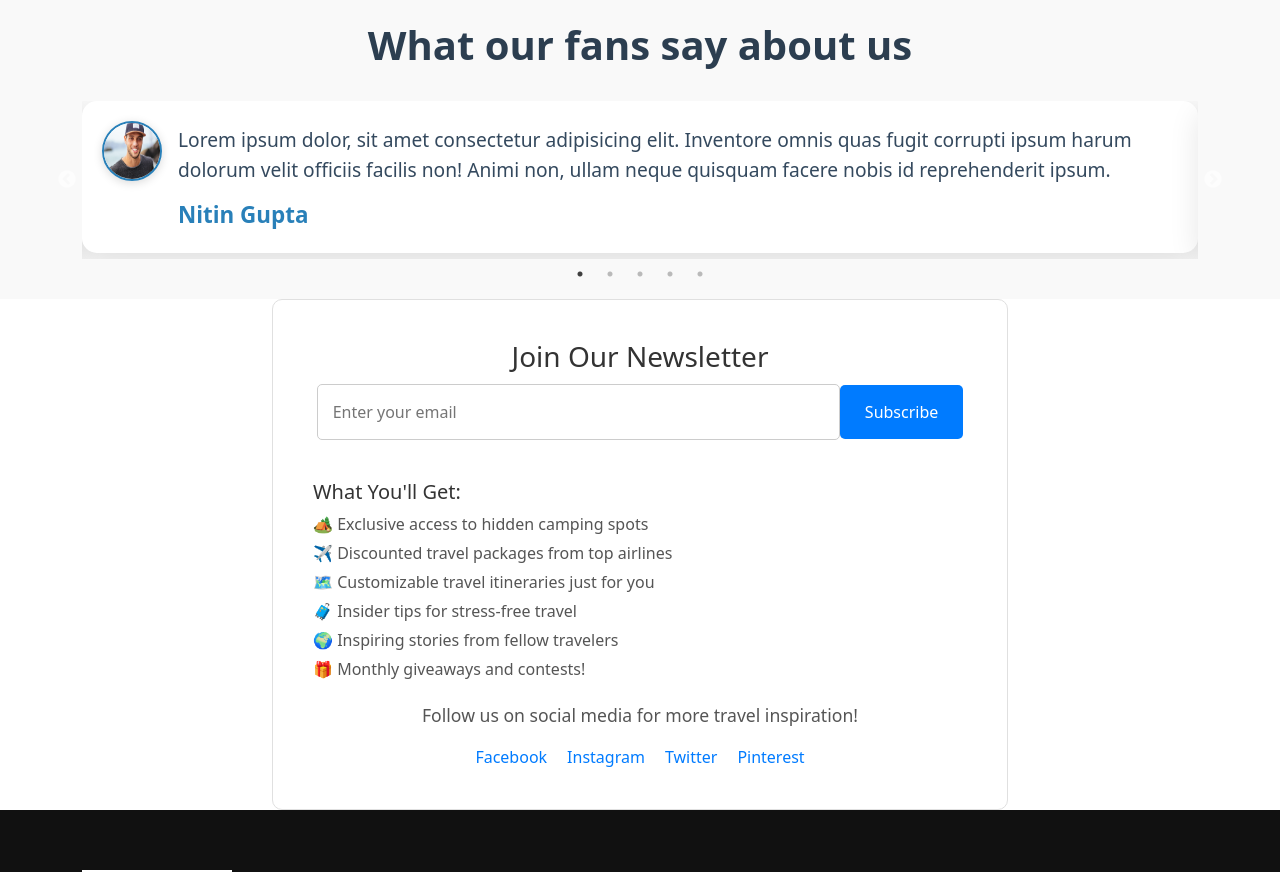
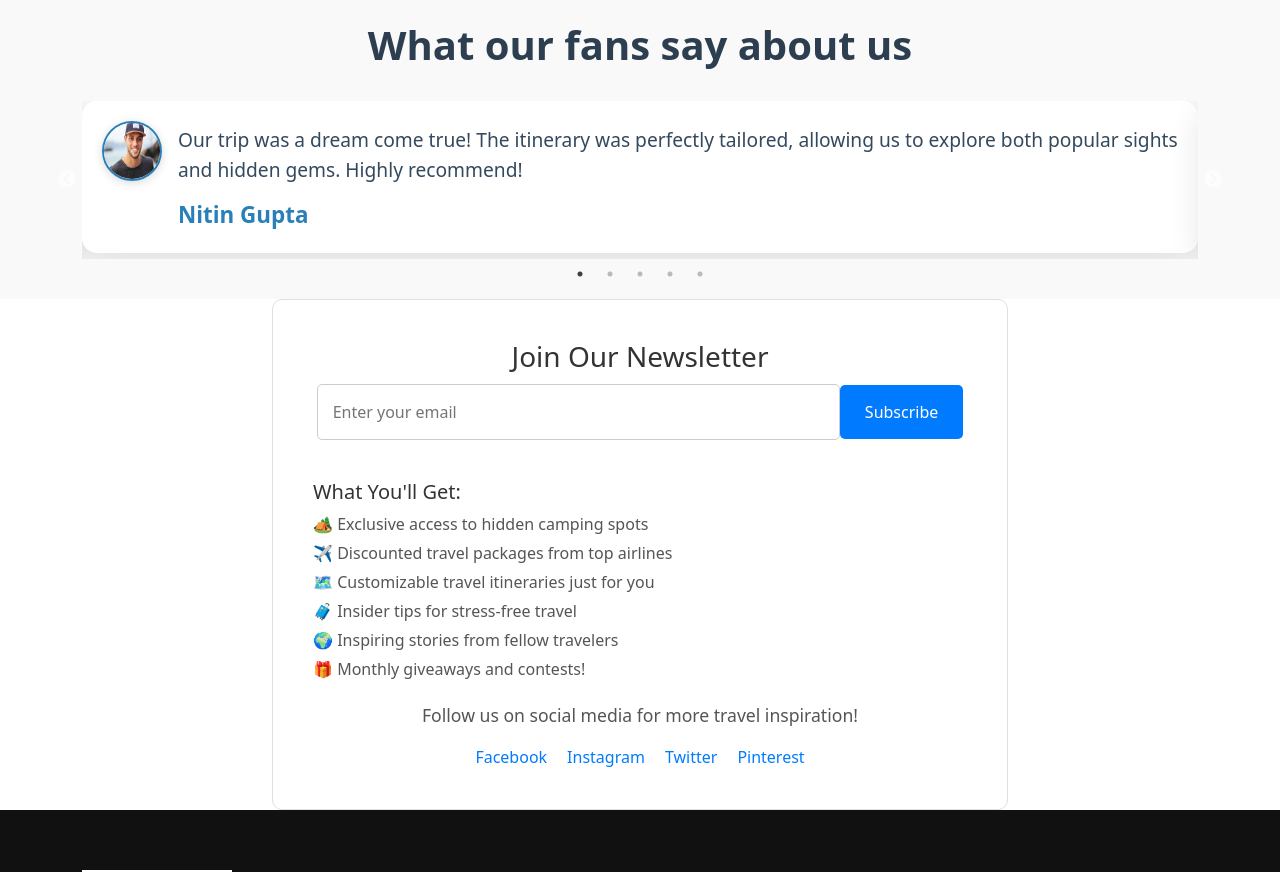
Before and after one commit to nitin14gupta/rcoeprj-61-875-971-group4, a React (Create React App) app: page /home in a window 1280 px wide. Shown: the part 5127-5999 px from the top of the page. Built offline with nearby package versions, Linux system fonts and the light colour scheme; no server answers.

Commit message:
Update Testimonial.jsx

```diff
--- a/src/components/Testimonial/Testimonial.jsx
+++ b/src/components/Testimonial/Testimonial.jsx
@@ -14,28 +14,28 @@ const AVATAR = {
 
 const testimonials = [
   {
-    text: "Lorem ipsum dolor, sit amet consectetur adipisicing elit. Inventore omnis quas fugit corrupti ipsum harum dolorum velit officiis facilis non! Animi non, ullam neque quisquam facere nobis id reprehenderit ipsum.",
+    text: "Our trip was a dream come true! The itinerary was perfectly tailored, allowing us to explore both popular sights and hidden gems. Highly recommend!",
     name: "Nitin Gupta",
     avatar: AVATAR.avt01,
   },
   {
-    text: "Sed ut perspiciatis unde omnis iste natus error sit voluptatem accusantium doloremque laudantium, totam rem aperiam. Sed ut perspiciatis unde omnis iste natus error sit voluptatem accusantium doloremque laudantium,",
-    name: "Aisha Khan",
+    text: "Absolutely amazing experience! The local guides were knowledgeable and passionate, making every tour unforgettable. Can't wait to book again!",
+    name: "Daniyal Ghori",
     avatar: AVATAR.avt02,
   },
   {
-    text: "But I must explain to you how all this mistaken idea of denouncing pleasure and praising pain was born. But I must explain to you how all this mistaken idea",
-    name: "John Doe",
+    text: "Traveling with [Your Company Name] was life-changing. Each destination was well-planned, and I loved the personal touches throughout the journey.",
+    name: "Affan Ansari",
     avatar: AVATAR.avt03,
   },
   {
-    text: "At vero eos et accusamus et iusto odio dignissimos ducimus qui blanditiis praesentium voluptatum deleniti atque corrupti quos dolores et quas molestias.",
-    name: "Emily Smith",
+    text: "From start to finish, the service was exceptional. Every detail was taken care of, and I felt truly immersed in the local culture.",
+    name: "Shoiab Jamadar",
     avatar: AVATAR.avt04,
   },
   {
-    text: "Nemo enim ipsam voluptatem quia voluptas sit aspernatur aut odit aut fugit, sed quia consequuntur magni dolores eos qui ratione voluptatem sequi nesciunt.",
-    name: "Michael Brown",
+    text: "The best travel experience I've ever had! The guides made us feel like we were part of the community. I can't recommend them enough!",
+    name: "Adarsh Mauryaa",
     avatar: AVATAR.avt05,
   },
 ];
```
